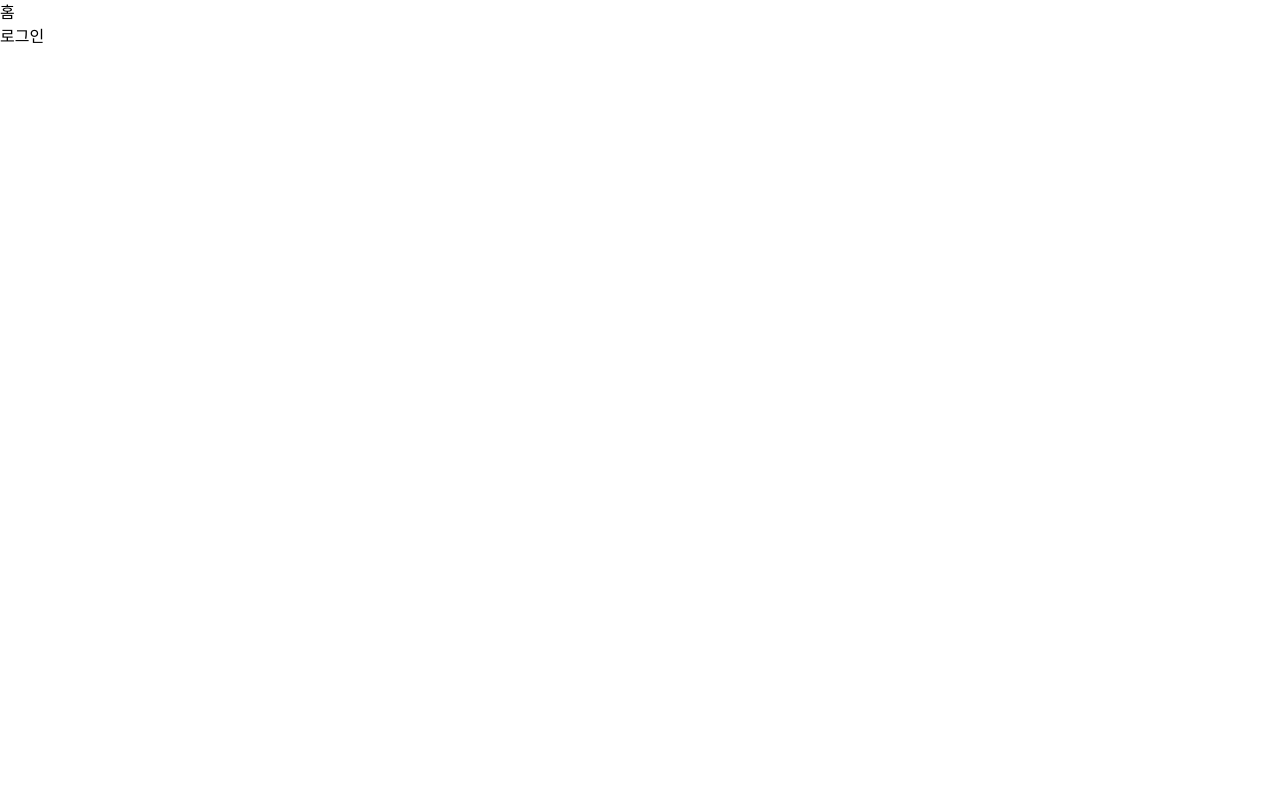
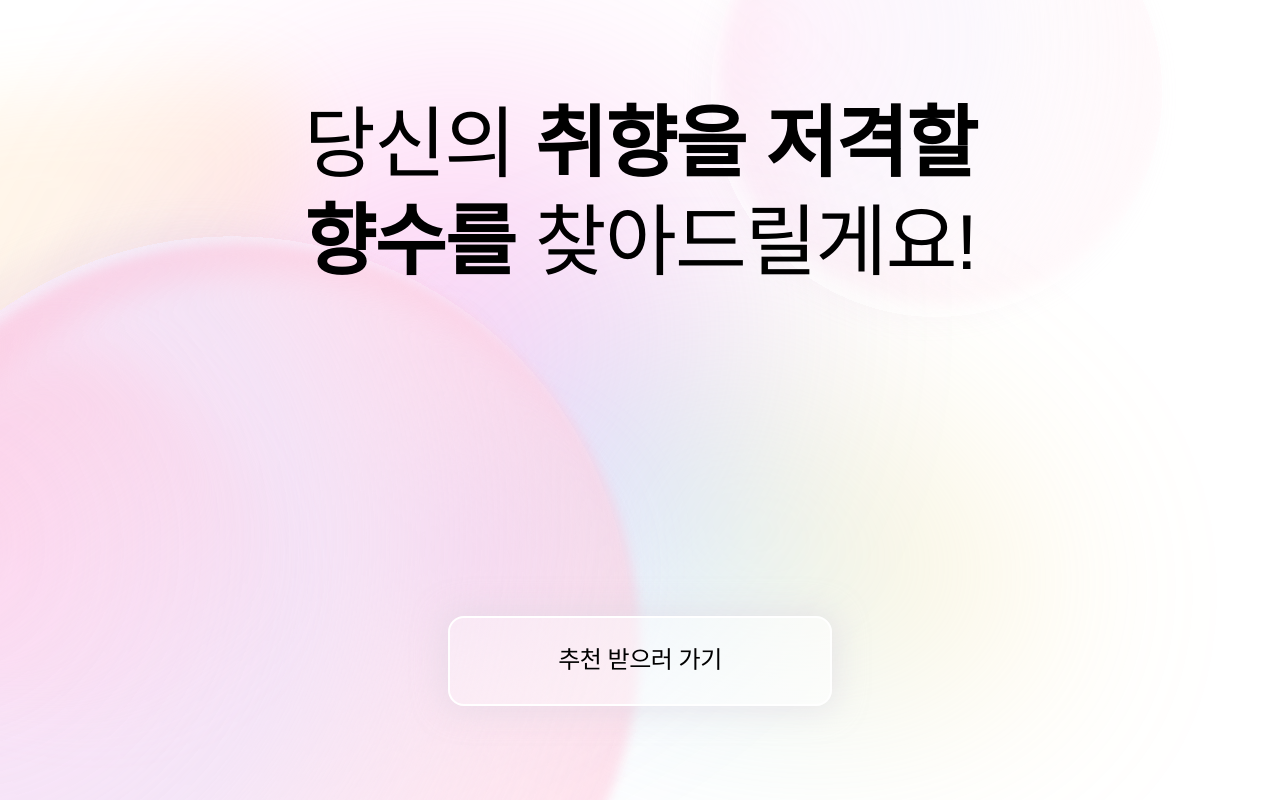
Before and after one commit to jerimy321/perfume-client, a React (Create React App) app: page / in a window 1280 px wide. Built offline with nearby package versions, Linux system fonts and the light colour scheme.

Commit message:
create: home 페이지 구현 (기능 + CSS)

```diff
--- /dev/null
+++ b/src/components/goToMain.tsx
@@ -0,0 +1,29 @@
+import {useRecoilValue} from 'recoil';
+import {naverTokenState} from '../recoil/recoilState';
+import {useNavigate} from 'react-router-dom';
+import toMainButton from '../assets/images/Button_main_default.png'
+import toMainButtonHover from '../assets/images/Button_main_hover.png'
+import {useState} from 'react';
+
+const GoToMain = () => {
+    const naverToken = useRecoilValue(naverTokenState);
+    const navigate = useNavigate();
+
+    const toMain = () => {
+        if (!naverToken) {
+            navigate('/login');
+        } else {
+            navigate('/main');
+        }
+    }
+    return (
+        <button
+            className='flex w-384 h-90 py-2 px-67 justify-center items-center gap-2.5 mx-auto rounded-2xl border-2 border-white font-pretendard text-home-button bg-home-button shadow-home-button hover:bg-white hover:shadow-home-button-hover'
+            onClick={toMain}
+        >
+            추천 받으러 가기
+        </button>
+    );
+};
+
+export default GoToMain;
--- a/src/index.css
+++ b/src/index.css
@@ -1,3 +1,10 @@
 @tailwind base;
 @tailwind components;
 @tailwind utilities;
+
+@font-face {
+    font-family: 'Pretendard-Regular';
+    src: url('https://fastly.jsdelivr.net/gh/Project-Noonnu/noonfonts_2107@1.1/Pretendard-Regular.woff') format('woff');
+    font-weight: 400;
+    font-style: normal;
+}
--- a/src/pages/home.tsx
+++ b/src/pages/home.tsx
@@ -1,20 +1,17 @@
-import {Link} from 'react-router-dom';
-import {useRecoilValue} from 'recoil';
-import {naverTokenState} from '../recoil/recoilState';
+import GoToMain from '../components/goToMain';
 
 export default function Home() {
-    const token = useRecoilValue(naverTokenState);
-
     return (
-        <div>
-            <div>홈</div>
-            {/* 로그인 기능 구현을 위해 임시적으로 만듦 */}
-            {token !== null ?
-                <div>로그인이 완료 되었습니다.</div>
-                : (
-                    <Link to="/login">로그인</Link>
-                )
-            }
+        <div className="bg-cover bg-center bg-home-bg w-screen h-screen flex justify-center items-center">
+            <div className="w-full h-full flex justify-center items-center">
+                <div className="flex flex-col justify-between w-[972px] h-[611px] flex-shrink-0 font-pretendard text-center">
+                    <div className='text-home-div font-normal'>
+                        <p>당신의<span className='font-semibold'> 취향을 저격할</span></p>
+                        <p><span className='font-semibold'>향수를 </span>찾아드릴게요!</p>
+                    </div>
+                <GoToMain />
+                </div>
+            </div>
         </div>
     );
 };
--- a/tailwind.config.js
+++ b/tailwind.config.js
@@ -2,7 +2,34 @@
 module.exports = {
   content: ['./src/**/*.{js,jsx,ts,tsx}'],
   theme: {
-    extend: {},
+    extend: {
+      fontFamily: {
+        pretendard: ['Pretendard', 'sans-serif'],
+      },
+      fontSize: {
+        'home-div': ['78px', { lineHeight: '126.3%', letterSpacing: '-1.56px' }],
+        'home-button': ['24px', { lineHeight: '137%', letterSpacing: '-0.48px' }],
+      },
+      width: {
+        '972': '972px',
+        '384': '384px',
+      },
+      height: {
+        '611': '611px',
+        '90': '90px',
+      },
+      padding: {
+        '67': '67px',
+      },
+      backgroundImage: {
+        'home-bg': "url('./assets/images/bg_main.svg')",
+        'home-button': 'linear-gradient(92deg, rgba(255, 255, 255, 0.30) 0.48%, rgba(255, 255, 255, 0.60) 99.34%)',
+      },
+      boxShadow: {
+        'home-button':'0px 0px 30px 4px rgba(219, 212, 223, 0.50)',
+        'home-button-hover':'0px 0px 30px 6px rgba(0, 0, 0, 0.50)',
+      }
+    },
   },
   plugins: [],
 };
```
Also changed, not shown: src/assets/images/bg_main.svg (added).
